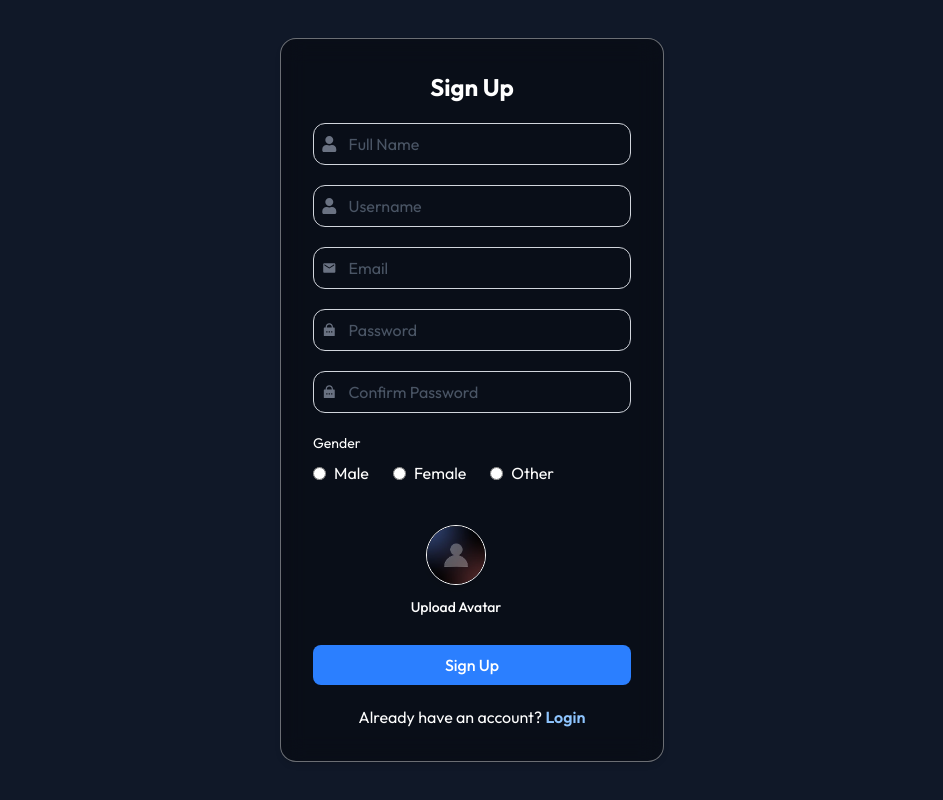
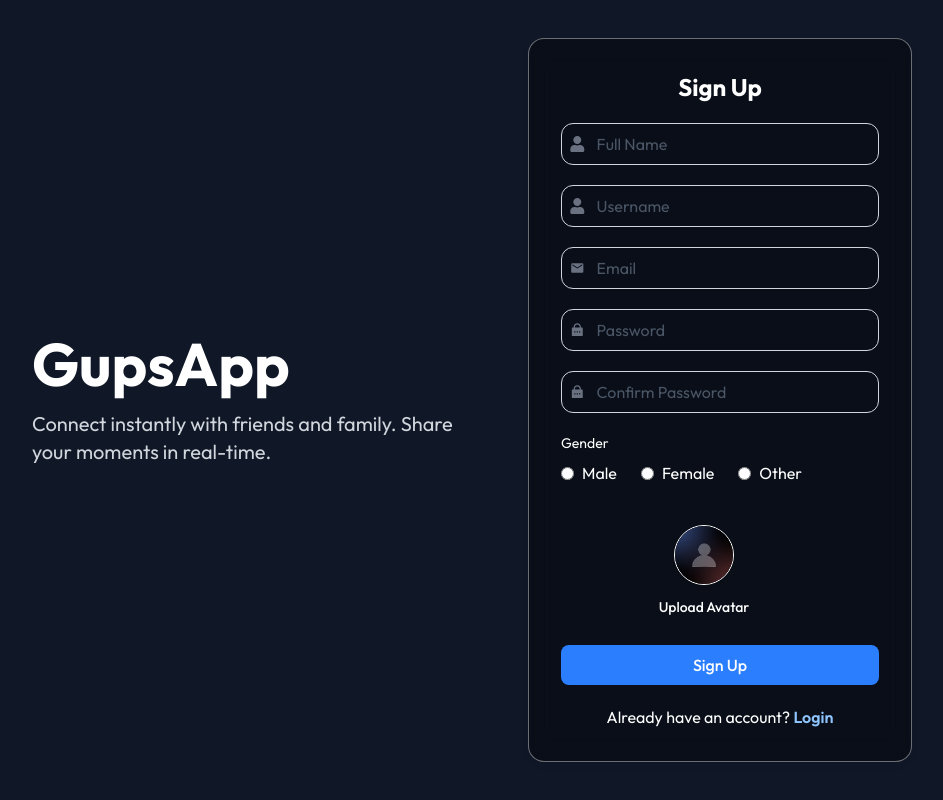
Before and after one commit to RaviKumarYadav15/GupsApp, a React (Vite) app in the folder FRONTEND/: page /signup in a window 1280 px wide. Shown: the whole page, without its empty margins (168-1111 px from the left). Built offline with nearby package versions, Linux system fonts and the light colour scheme.

Commit message:
Add branding side panel to login and signup pages

```diff
--- a/FRONTEND/src/pages/auth/Login.jsx
+++ b/FRONTEND/src/pages/auth/Login.jsx
@@ -45,8 +45,17 @@ const Login = () => {
   // Removed full screen spinner to show button loading state instead
 
   return (
-    <div className='min-h-screen bg-gray-900 flex items-center justify-center'>
-      <form onSubmit={handleSubmit} className='bg-black/40 backdrop-blur-md p-8 rounded-2xl shadow-md w-[24rem] space-y-6 border border-white/40'>
+    <div className='min-h-screen bg-gray-900 flex flex-col md:flex-row items-center justify-center gap-12 p-4'>
+
+      {/* Intro/Branding Section */}
+      <div className='text-center md:text-left hidden md:block'>
+        <div className='flex items-center justify-center md:justify-start gap-3 mb-4'>
+          <p className='text-6xl font-bold text-white'>GupsApp</p>
+        </div>
+        <p className='text-xl text-gray-300 max-w-md'>Connect instantly with friends and family. Share your moments in real-time.</p>
+      </div>
+
+      <form onSubmit={handleSubmit} className='bg-black/40 backdrop-blur-md p-8 rounded-2xl shadow-md w-full max-w-[24rem] space-y-6 border border-white/40'>
         <div className="text-2xl font-bold text-center text-white">Login</div>
 
         <label className='flex items-center gap-3 p-2 border border-gray-300 rounded-xl'>
--- a/FRONTEND/src/pages/auth/SignUp.jsx
+++ b/FRONTEND/src/pages/auth/SignUp.jsx
@@ -72,11 +72,20 @@ const SignUp = () => {
 
   // Removed full screen spinner to show button loading state instead
   return (
-    <div className='min-h-screen bg-gray-900 flex items-center justify-center'>
+    <div className='min-h-screen bg-gray-900 flex flex-col md:flex-row items-center justify-center gap-12 p-4'>
+
+      {/* Intro/Branding Section */}
+      <div className='text-center md:text-left hidden md:block'>
+        <div className='flex items-center justify-center md:justify-start gap-3 mb-4'>
+          <p className='text-6xl font-bold text-white'>GupsApp</p>
+        </div>
+        <p className='text-xl text-gray-300 max-w-md'>Connect instantly with friends and family. Share your moments in real-time.</p>
+      </div>
+
       <form
         onSubmit={handleSubmit}
         encType="multipart/form-data"
-        className='bg-black/40 backdrop-blur-md p-8 rounded-2xl shadow-md w-[24rem] space-y-5 border border-white/40'
+        className='bg-black/40 backdrop-blur-md p-8 rounded-2xl shadow-md w-full max-w-[24rem] space-y-5 border border-white/40'
       >
         <div className="text-2xl font-bold text-center text-white">Sign Up</div>
 
```
